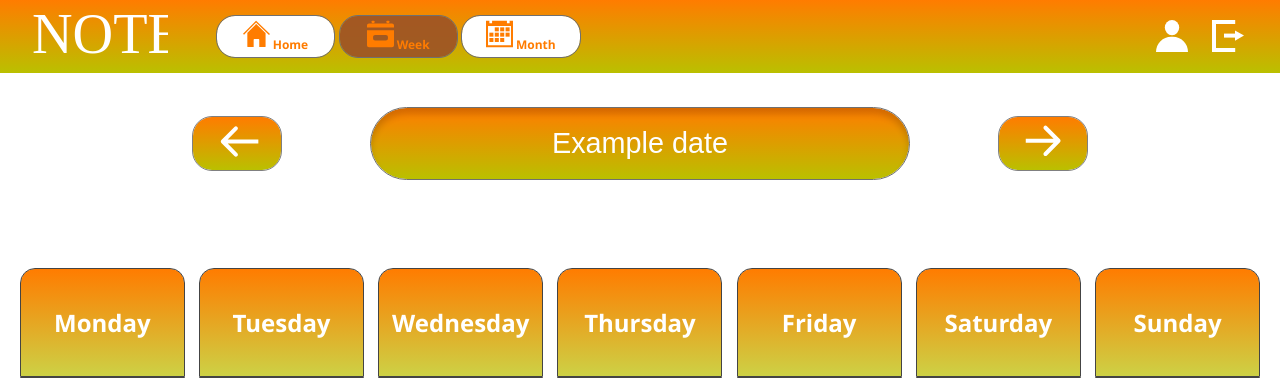
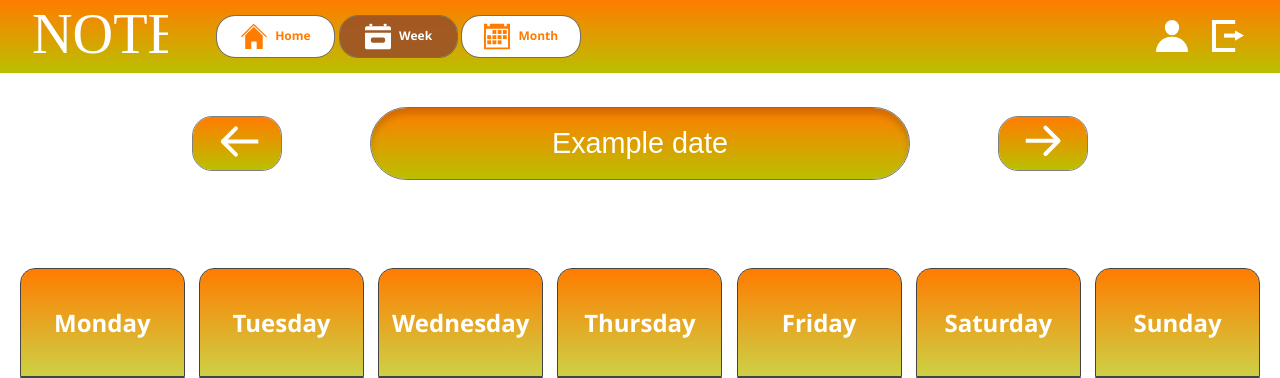
Before and after one commit to jakubszpilowski/WdPAI, a PHP site: page /public/views/week_page.html in a window 1280 px wide. Shown: the top 378 px of the page. Run offline with PHP 8.4, Linux system fonts and the light colour scheme.

Commit message:
Changes in week button

```diff
--- a/public/css/style_week.css
+++ b/public/css/style_week.css
@@ -40,7 +40,11 @@ body {
     background: #FFFFFF 0% 0% no-repeat padding-box;
     border-radius: 19px;
     border: 1px solid #707070;
-    display: inline-block;
+    display: inline-flex;
+    flex-direction: row;
+    justify-content: center;
+    align-items: center;
+    gap: 0.5rem;
     margin-right: 0.2rem;
     height: 60%;
     width: 33%;
@@ -50,6 +54,10 @@ body {
 
 .week {
     background-color: #9c5326e6;
+}
+
+.week > span {
+    color: #FFFFFF;
 }
 
 .pages > button > img {
--- a/public/views/week_page.html
+++ b/public/views/week_page.html
@@ -15,15 +15,15 @@
             <div class="pages">
                 <button class="b">
                     <img src="../img/home.svg">
-                    Home
+                    <span>Home</span>
                 </button>
                 <button class="week b">
-                    <img src="../img/week_org.svg">
-                    Week
+                    <img src="../img/week_wh.svg">
+                    <span>Week</span>
                 </button>
                 <button class="b">
                     <img src="../img/month_org.svg">
-                    Month
+                    <span>Month</span>
                 </button>
             </div>
             <div class="icons">
```
Also changed, not shown: public/img/all_org.svg (deleted), public/img/week_wh.svg (added).
